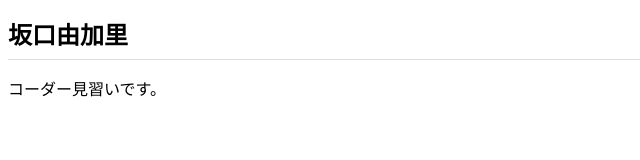
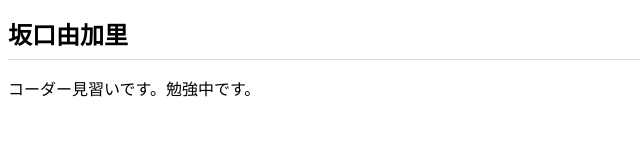
Before and after one commit to yuuu096/yuuu096.github.io, a plain HTML site: page index.html in a window 1280 px wide. Shown: the whole page, without its empty margins (0-640 px from the left). Drawn offline with Linux system fonts and the light colour scheme.

Commit message:
Add files via upload

```diff
--- a/index.html
+++ b/index.html
@@ -9,6 +9,6 @@
 </head>
 <body>
   <h1>坂口由加里</h1>
-  <p>コーダー見習いです。</p>
+  <p>コーダー見習いです。勉強中です。</p>
 </body>
 </html>
```
